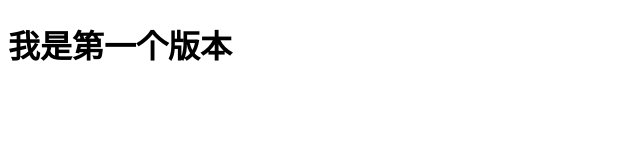
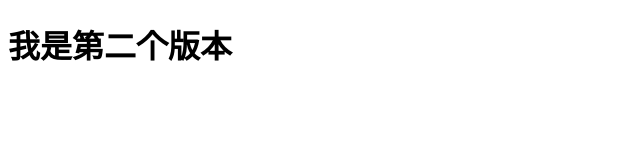
Before and after one commit to guohongchuan/walle-test, a plain HTML site: page index.html in a window 1280 px wide. Shown: the full height of the page, 0-640 px from the left. Drawn offline with Linux system fonts and the light colour scheme.

Commit message:
Update index.html

```diff
--- a/index.html
+++ b/index.html
@@ -5,6 +5,6 @@
      <title>test</title>
 </head>
 <body>
-<h1>我是第一个版本</h1>
+<h1>我是第二个版本</h1>
 </body>
 </html>
```
